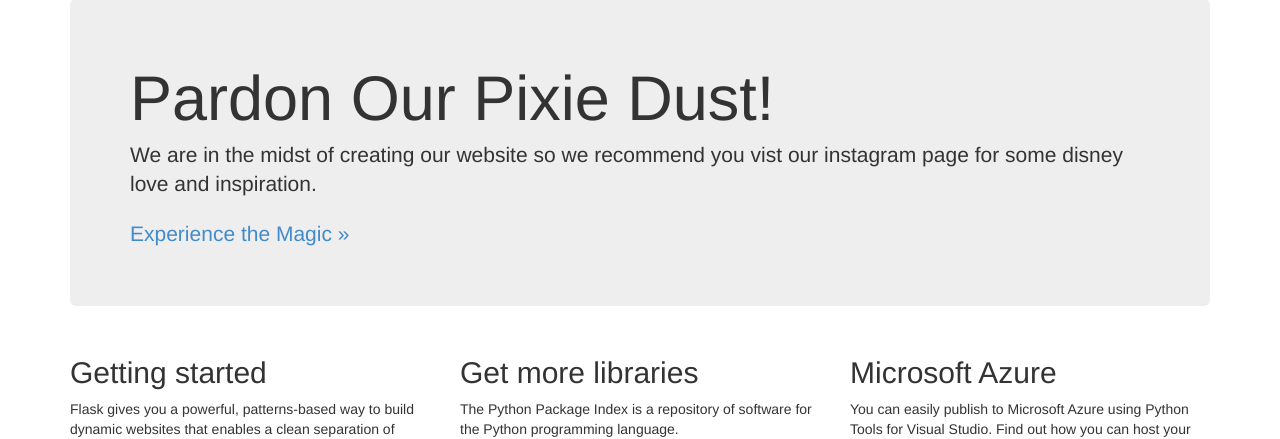
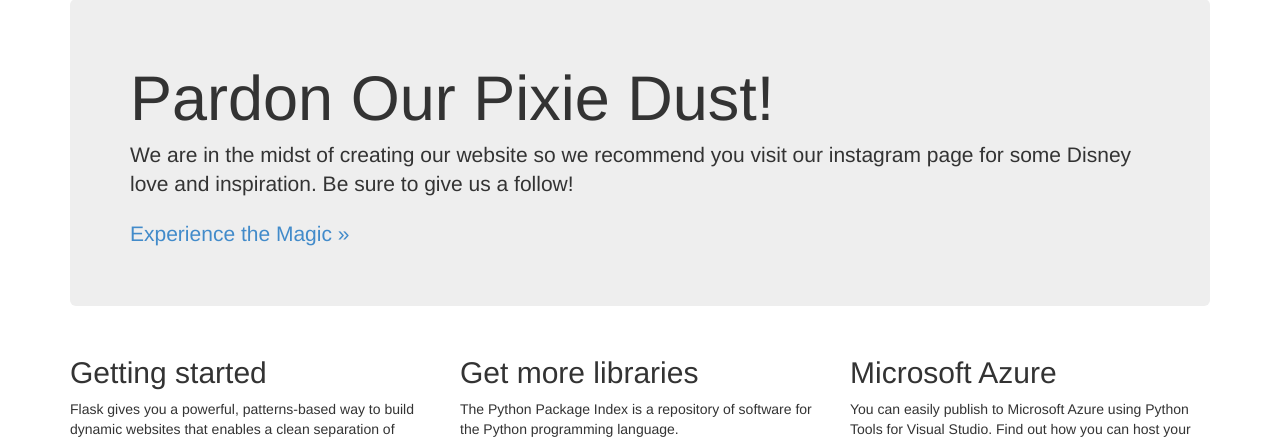
Before and after one commit to jhgrins/FlaskTest, a Flask app: page / in a window 1280 px wide. Shown: the part 51-490 px from the top of the page. Run offline with Flask 2, Linux system fonts and the light colour scheme; some libraries are stand-ins or nearby versions.

Commit message:
spelling errors

```diff
--- a/FlaskWebProject1/templates/index.html
+++ b/FlaskWebProject1/templates/index.html
@@ -4,7 +4,11 @@
 
 <div class="jumbotron">
     <h1>Pardon Our Pixie Dust!</h1>
-    <p class="lead">We are in the midst of creating our website so we recommend you vist our instagram page for some disney love and inspiration.</p>
+    <p class="lead">
+        We are in the midst of creating our website so we recommend you visit
+        our instagram page for some Disney love and inspiration. Be sure to give
+        us a follow!
+    </p>
     <p><a href="https://www.instagram.com/ohana.and.dolewhip/" "btn btn-primary btn-large">Experience the Magic &raquo;</a></p>
 </div>
 
```
